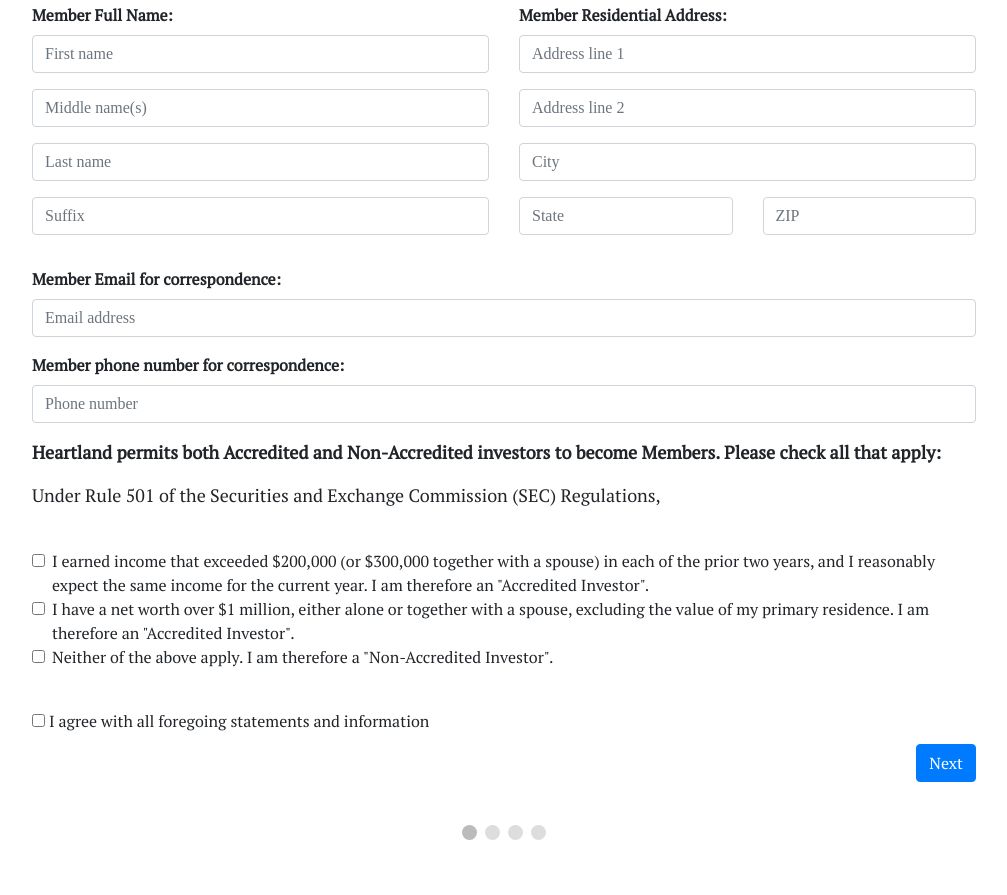
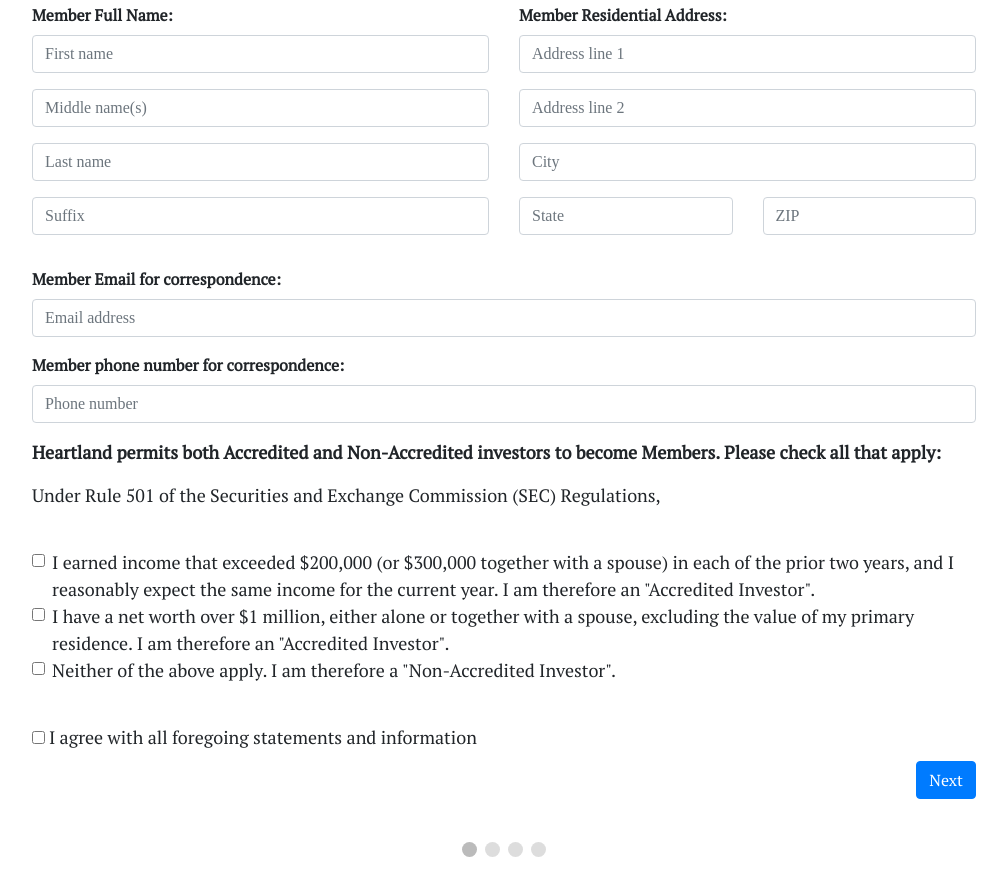
Before and after one commit to sunxinpeng1994/heartlandangels, a plain HTML site: page memberSignup.html in a window 1280 px wide. Shown: the part 382-1277 px from the top of the page, without its empty margins (136-1143 px from the left). Drawn offline with nearby package versions, Linux system fonts and the light colour scheme.

Commit message:
font size

```diff
--- a/memberSignup.html
+++ b/memberSignup.html
@@ -88,6 +88,9 @@
             }
             .form-group label{
                 font-weight:bold;
+            }
+            .boxDiv label {
+                font-size:18px
             }
         </style>
 
```
